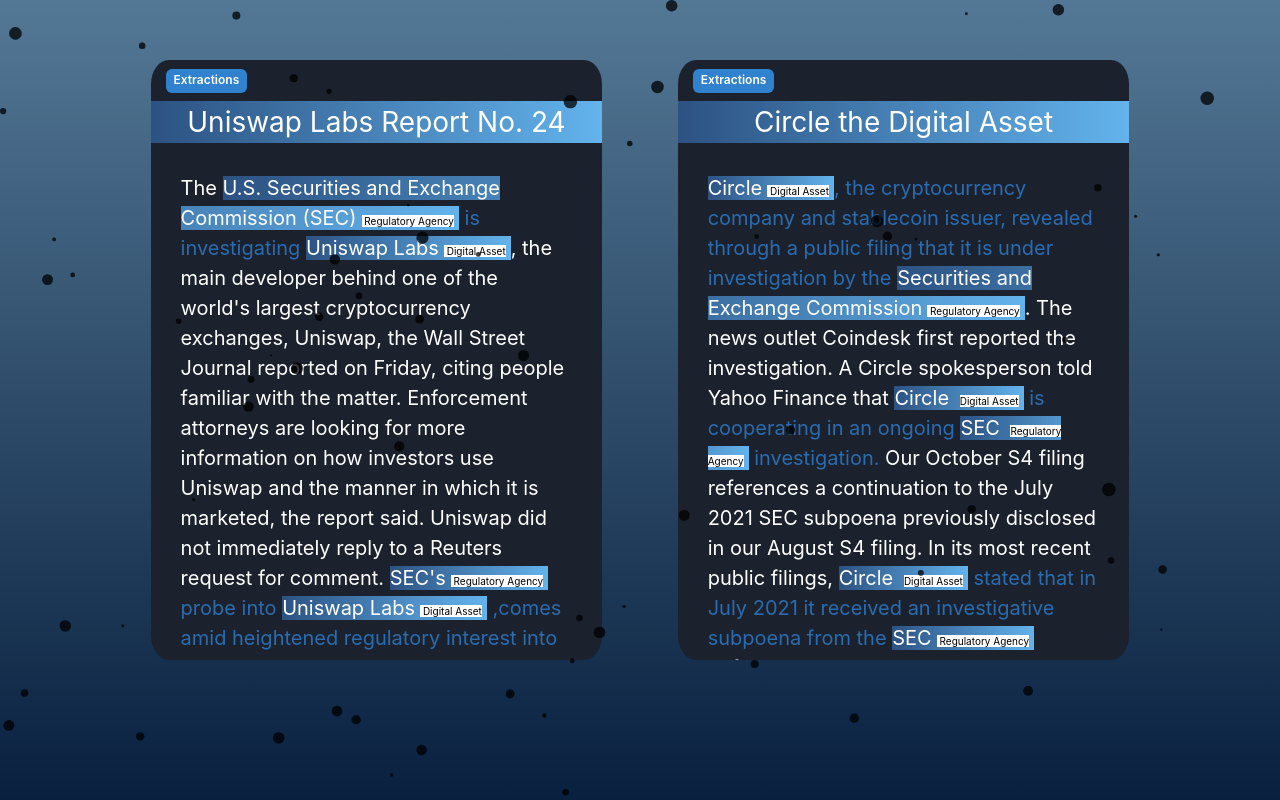
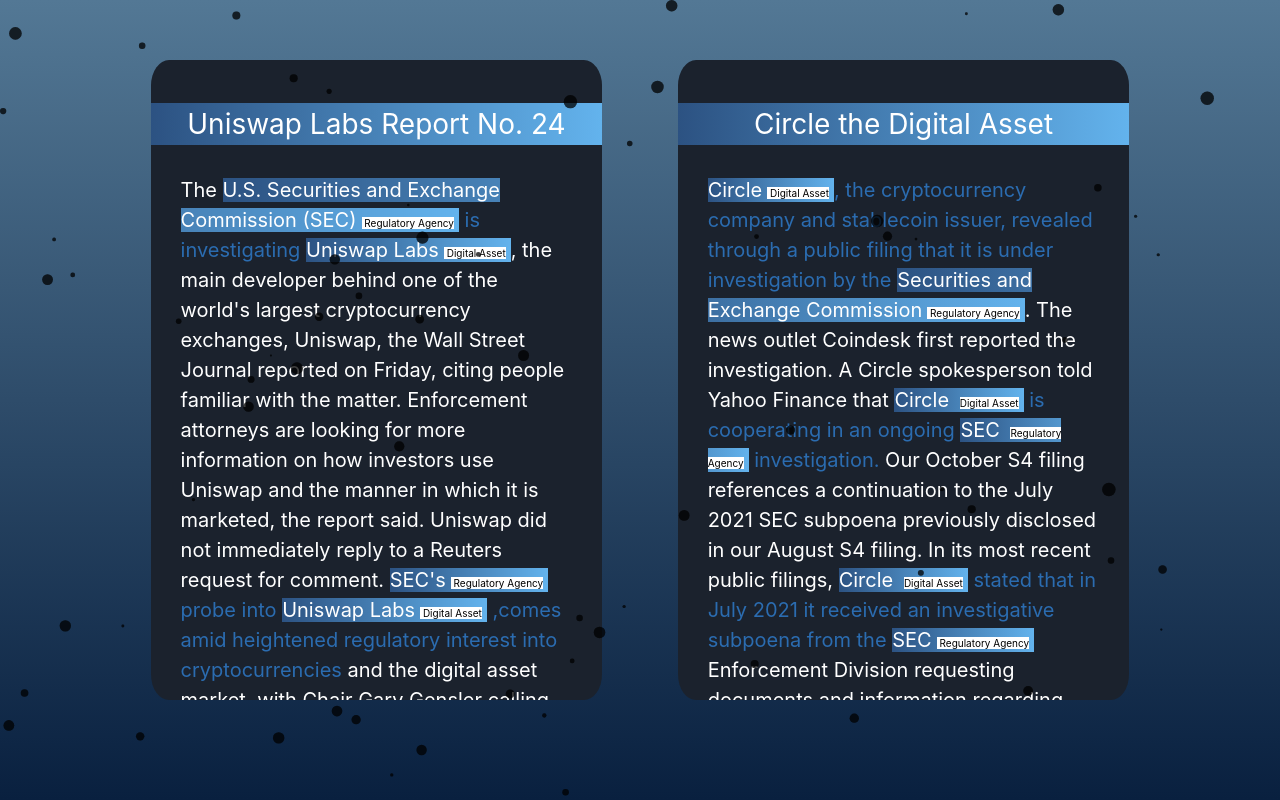
Before and after one commit to tamzid-chowdhury/CryptoNLP, a React (Create React App) app in the folder client/: page / in a window 1280 px wide. Built offline with nearby package versions, Linux system fonts and the light colour scheme.

Commit message:
changed height

```diff
--- a/client/src/Article.js
+++ b/client/src/Article.js
@@ -14,13 +14,13 @@
     console.log(textArray)
 
     return (
-        <MotionBox initial={{scale:0, opacity:0}} animate={{scale:1, opacity:1, duration:5}} whileHover={{ scale:1.1}} marginTop="60px" h="600px" bgColor="#1b222d" borderRadius="4%" overflow="scroll">
+        <MotionBox initial={{scale:0, opacity:0}} animate={{scale:1, opacity:1, duration:5}} whileHover={{ scale:1.1}} marginTop="60px" h="80%" bgColor="#1b222d" borderRadius="4%" overflow="scroll">
             {view == "full" ?
             <Box>
-            <Button colorScheme='blue' size='xs' position="relative" left="15px" top="7px" onClick={() => {setView("extractions")}}>
+            <Button colorScheme='blue' size='xs' position="relative" left="580px" top="7px" onClick={() => {setView("extractions")}}>
                 Extractions
             </Button>
-            <Text bgGradient='linear(to-l, #63B3ED, #2C5282)' color="white" textAlign="center" marginTop="15px" fontSize="28px">{title}</Text>
+            <Text bgGradient='linear(to-l, #63B3ED, #2C5282)' color="white" textAlign="center" marginTop="17px" fontSize="28px">{title}</Text>
             <Text margin="30px" color="white" fontSize="20px">
                 {
                     textArray.map((text) => {
@@ -59,10 +59,10 @@
             </Box>
             :
             <Box>
-            <Button colorScheme='blue' size='xs' position="relative" left="15px" top="7px"  onClick={() => {setView("full")}} >
+            <Button colorScheme='blue' size='xs' position="relative" left="580px" top="7px"  onClick={() => {setView("full")}} >
                 Full Article
             </Button>
-            <Text bgGradient='linear(to-l, #63B3ED, #2C5282)' color="white" textAlign="center" marginTop="15px" fontSize="28px">Extractions</Text>
+            <Text bgGradient='linear(to-l, #63B3ED, #2C5282)' color="white" textAlign="center" marginTop="17px" fontSize="28px">Extractions</Text>
             <Text margin="30px" color="white" fontSize="20px">
 
             </Text>
```
